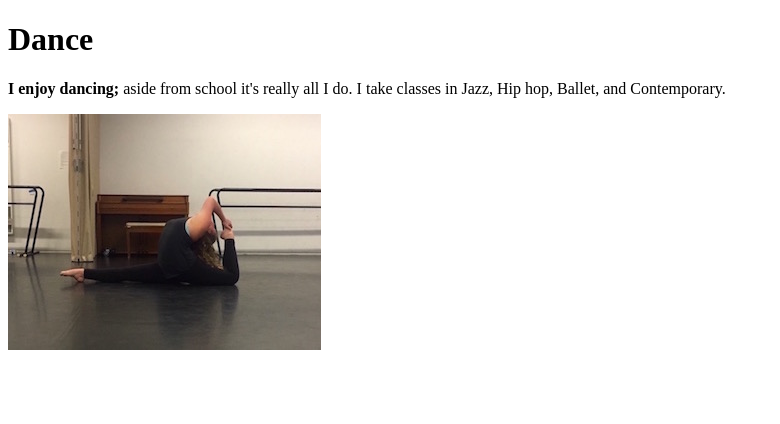
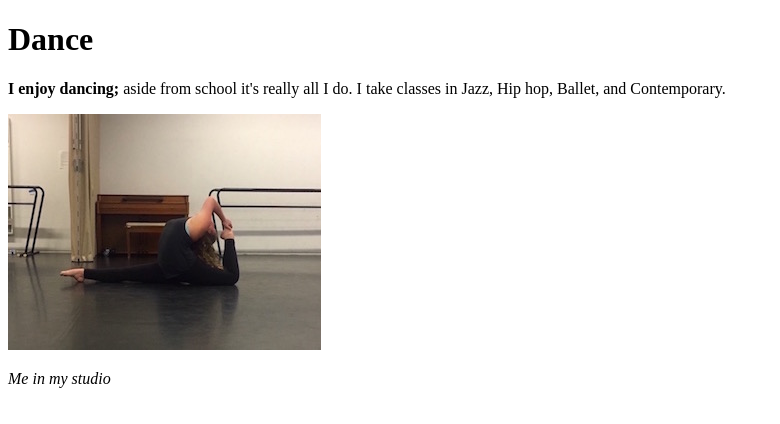
Before and after one commit to jaerickson/dance, a plain HTML site: page index.html in a window 1280 px wide. Shown: the whole page, without its empty margins (0-780 px from the left). Drawn offline with Linux system fonts and the light colour scheme.

Commit message:
Update index.html

```diff
--- a/index.html
+++ b/index.html
@@ -7,5 +7,6 @@
     <b>I enjoy dancing;</b> aside from school it's really all I do.  I take classes in Jazz, Hip hop, Ballet, and Contemporary.
    </p>
    <img src="https://jaerickson.github.io/dance/DancingPicture.jpg" alt="dance picture">
+   <p><cite>Me in my studio</p>
  </body>
 </html>
```
